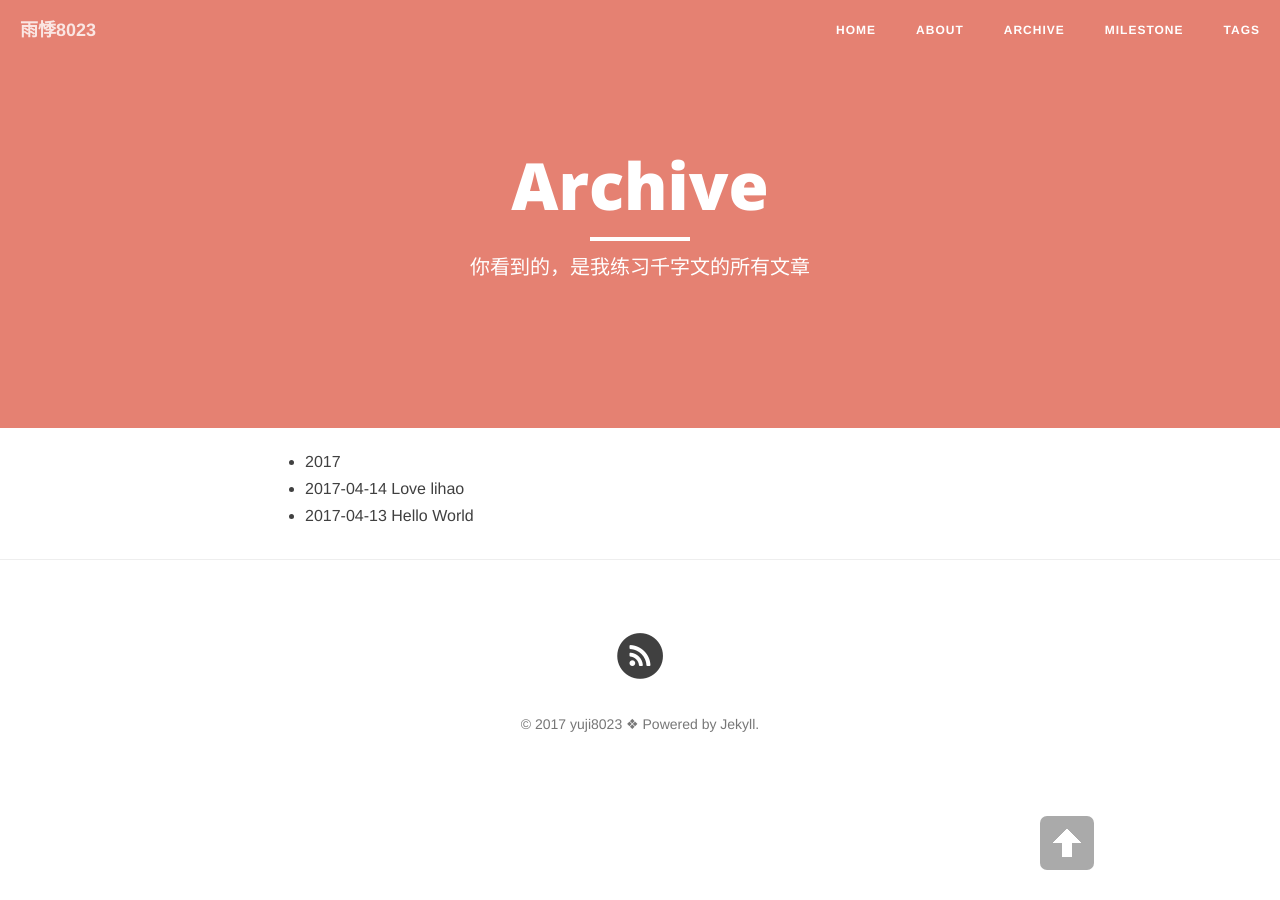
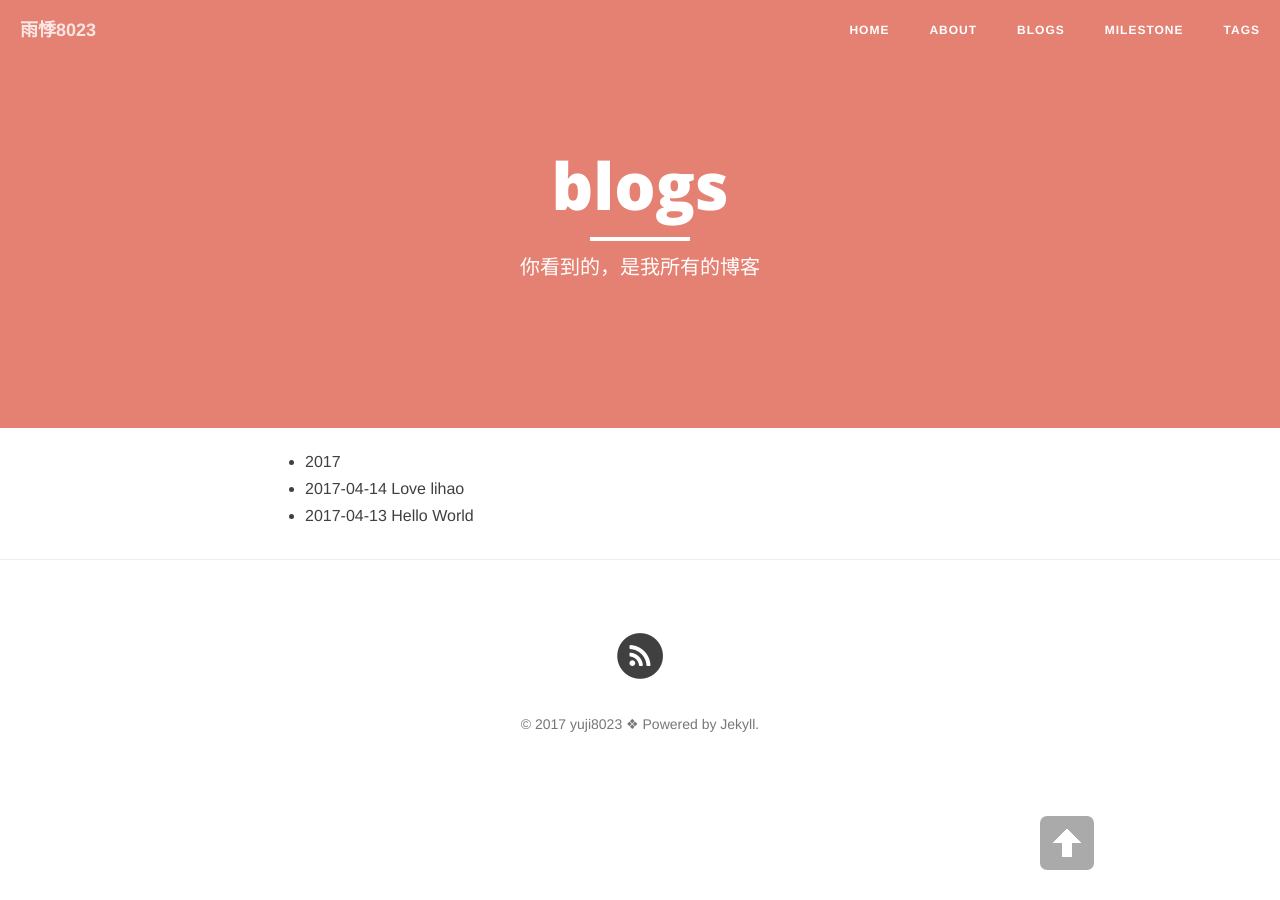
Before and after one commit to yuji8023/yuji8023.github.io, a Jekyll site: the page built from archive.md, in a window 1280 px wide. Built offline with Jekyll 4.4.1, drawn with Linux system fonts in a browser that asks for light colours; nearby versions of some CDN libraries.

Commit message:
edit config agin

```diff
--- a/archive.md
+++ b/archive.md
@@ -1,7 +1,7 @@
 ---
 layout: page
-title: "Archive"
-description: "你看到的，是我练习千字文的所有文章"
+title: "blogs"
+description: "你看到的，是我所有的博客"
 header-img: "img/orange.jpg"
 ---
 
```
Also changed, not shown: _posts/2017-04-13-love.md (+1 -1 lines), _posts/2017-04-14-hello.md (+1 -1 lines), about.md (+2 -4 lines), tags.md (+2 -2 lines), README.md.
